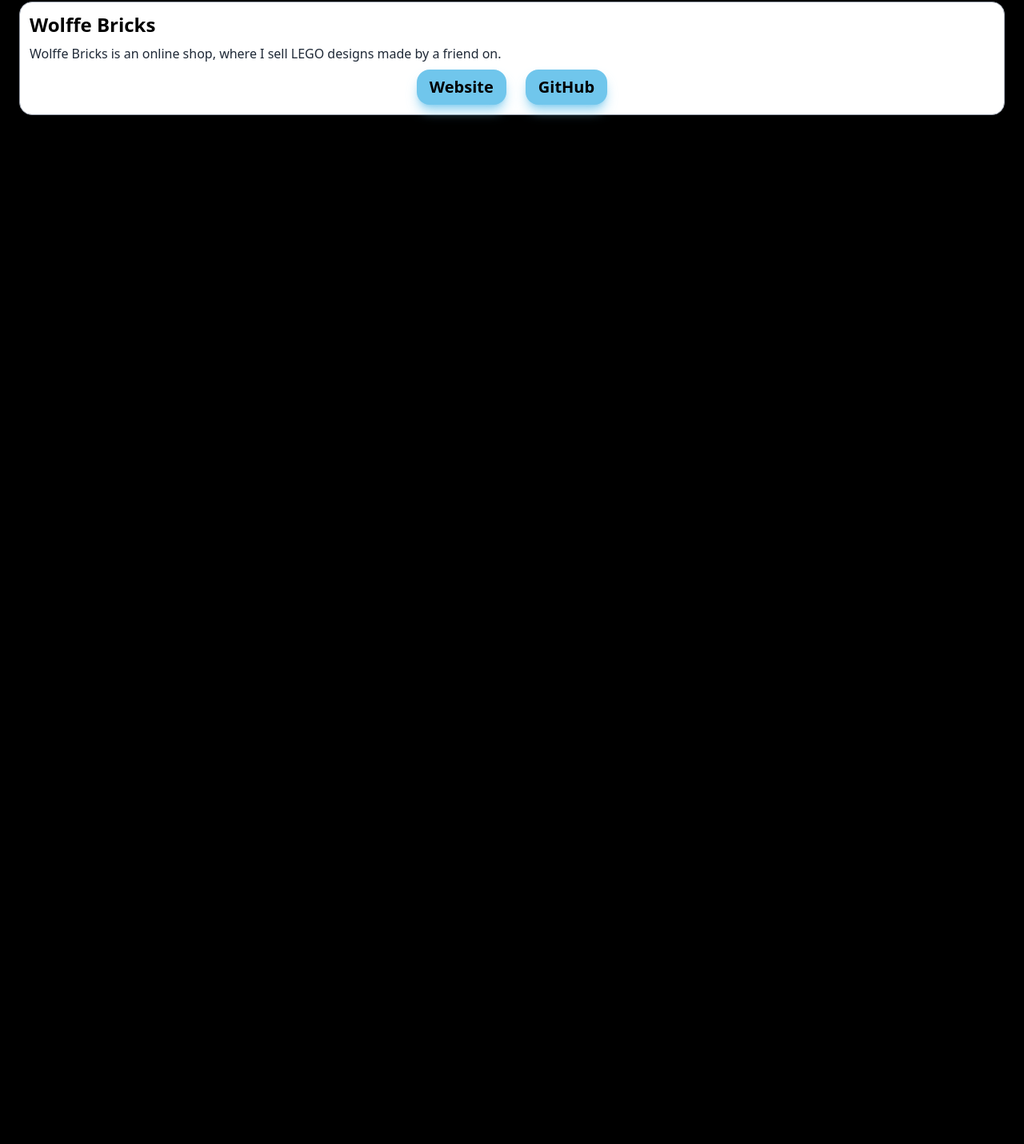
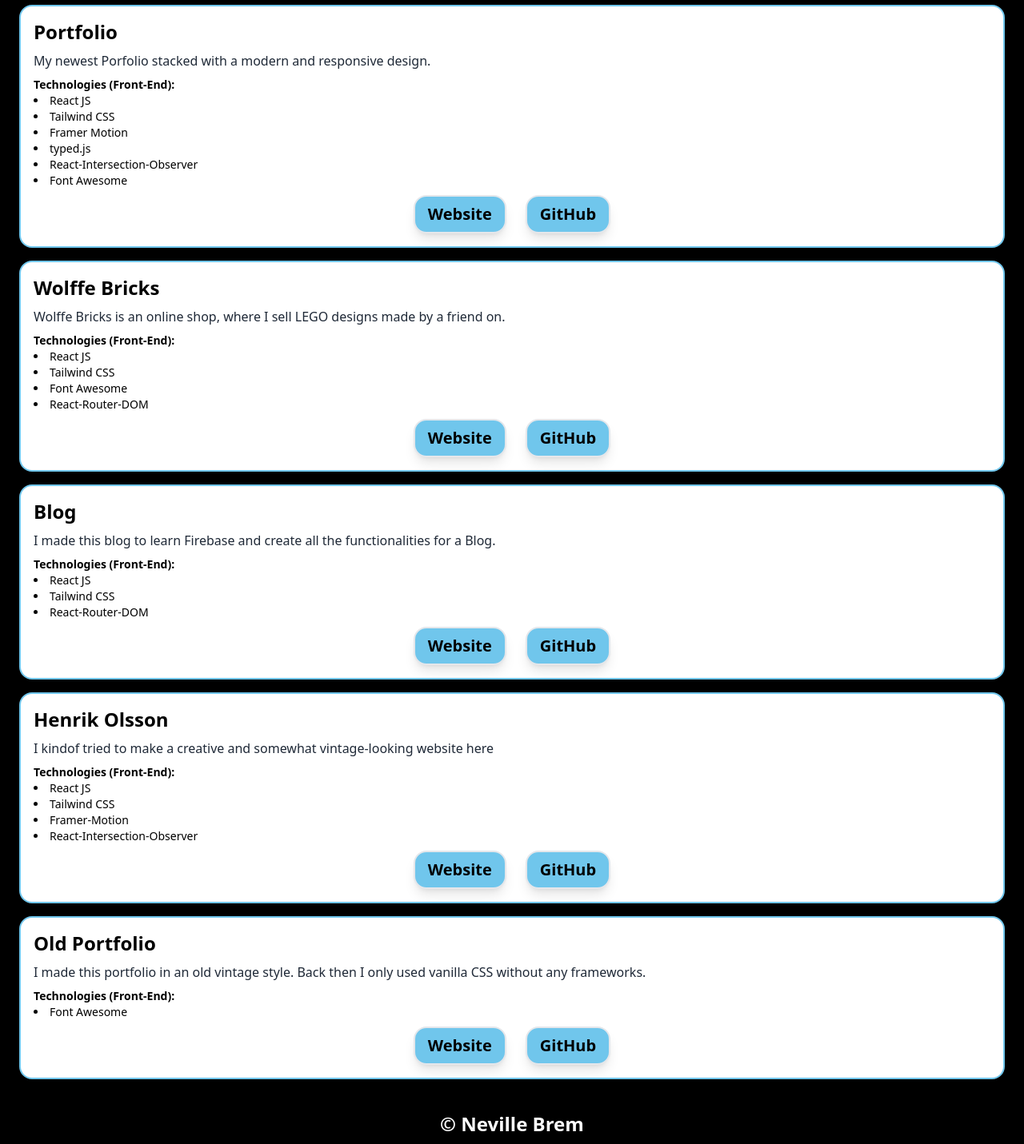
Before and after one commit to nevthereal/developedbynev, a React (Vite) app: page /work in a window 1280 px wide. Shown: the part 146-1577 px from the top of the page at 80% size. Before the commit the page ends 800 px from the top, so only its background shows below. Built offline with nearby package versions, Linux system fonts and the light colour scheme.

Commit message:
created new components, updated list, tweaked UI

```diff
--- a/package.json
+++ b/package.json
@@ -10,6 +10,11 @@
     "preview": "vite preview"
   },
   "dependencies": {
+    "@fortawesome/fontawesome-svg-core": "^6.4.2",
+    "@fortawesome/free-brands-svg-icons": "^6.4.2",
+    "@fortawesome/free-regular-svg-icons": "^6.4.2",
+    "@fortawesome/free-solid-svg-icons": "^6.4.2",
+    "@fortawesome/react-fontawesome": "^0.2.0",
     "@hookform/resolvers": "^3.2.0",
     "framer-motion": "^10.15.1",
     "react": "^18.2.0",
--- a/src/App.jsx
+++ b/src/App.jsx
@@ -3,6 +3,7 @@
 import NavBar from "./components/NavBar";
 import Home from "./pages/Home";
 import Work from "./pages/Work";
+import Footer from "./components/Footer";
 
 function App() {
   return (
@@ -14,6 +15,7 @@
         <Route path='/pricing' />
         <Route path='/contact' />
       </Routes>
+      <Footer />
     </>
   );
 }
--- /dev/null
+++ b/src/components/Footer.jsx
@@ -0,0 +1,28 @@
+import {
+  faInstagramSquare,
+  faTwitterSquare,
+} from "@fortawesome/free-brands-svg-icons";
+import { faEnvelopeSquare } from "@fortawesome/free-solid-svg-icons";
+import { FontAwesomeIcon } from "@fortawesome/react-fontawesome";
+import React from "react";
+
+const Footer = () => {
+  return (
+    <footer className=' h-[16dvh] text-center font-extrabold py-4 text-2xl'>
+      <p>© Neville Brem</p>
+      <div className='flex justify-center gap-3 text-5xl mt-2'>
+        <a href='https://instagram.com/nevillebrem' target='_blank'>
+          <FontAwesomeIcon icon={faInstagramSquare} />
+        </a>
+        <a href='https://twitter.com/BremNeville' target='_blank'>
+          <FontAwesomeIcon icon={faTwitterSquare} />
+        </a>
+        <a href='mailto:contact@nevillebrem.com' target='_blank'>
+          <FontAwesomeIcon icon={faEnvelopeSquare} />
+        </a>
+      </div>
+    </footer>
+  );
+};
+
+export default Footer;
--- a/src/components/NavBar.jsx
+++ b/src/components/NavBar.jsx
@@ -2,7 +2,7 @@
 
 const NavBar = () => {
   return (
-    <nav className='p-4 bg-white rounded-b-2xl text-black flex justify-between shadow-xl'>
+    <nav className='p-4 bg-white border-2 border-b-nevBlue border-x-nevBlue rounded-b-2xl text-black flex justify-between shadow-xl'>
       <a
         className='text-nevBlue text-3xl font-semibold font-[Fredoka] my-auto'
         href='/'
--- a/src/pages/Home.jsx
+++ b/src/pages/Home.jsx
@@ -10,8 +10,8 @@
       strings: [
         "beautiful",
         "responsive",
-        "stunning",
-        "hooking",
+        "minimalistic",
+        "modern",
         "innovative",
         "creative",
         "professional",
@@ -27,7 +27,7 @@
   }, []);
 
   return (
-    <div className='m-6'>
+    <div className='p-6 h-[71dvh] bg-gradient-to-t from-purple-600 via-nevBlue to-black'>
       <h1 className='text-5xl font-black'>
         The <span className='font-[Montserrat] italic'>Dev</span> you have been
         looking for.
@@ -46,7 +46,7 @@
         }}
         whileHover={{ scale: 1.1 }}
         whileTap={{ scale: 0.9 }}
-        className='bg-nevBlue shadow-lg shadow-nevBlue/75 px-4 py-2 text-xl font-bold rounded-2xl mt-4'
+        className='bg-nevBlue border-2 shadow-lg px-4 py-2 text-xl font-bold rounded-2xl mt-4'
       >
         <a href='/work'>See my work</a>
       </motion.button>
--- a/src/pages/Work.jsx
+++ b/src/pages/Work.jsx
@@ -1,23 +1,92 @@
 import React from "react";
-import { projectList } from "../projectList";
 
 const Work = () => {
+  const projectList = [
+    {
+      name: "Portfolio",
+      description:
+        "My newest Porfolio stacked with a modern and responsive design.",
+      githubLink: "https://github.com/nevthereal/portfolio",
+      webLink: "https://nevillebrem.com",
+      technologies: [
+        "React JS",
+        "Tailwind CSS",
+        "Framer Motion",
+        "typed.js",
+        "React-Intersection-Observer",
+        "Font Awesome",
+      ],
+    },
+    {
+      name: "Wolffe Bricks",
+      description:
+        "Wolffe Bricks is an online shop, where I sell LEGO designs made by a friend on.",
+      githubLink: "https://github.com/nevthereal/wolffebricks",
+      webLink: "https://wolffebricks.store",
+      technologies: [
+        "React JS",
+        "Tailwind CSS",
+        "Font Awesome",
+        "React-Router-DOM",
+      ],
+    },
+    {
+      name: "Blog",
+      description:
+        "I made this blog to learn Firebase and create all the functionalities for a Blog.",
+      githubLink: "https://github.com/nevthereal/blog",
+      webLink: "https://blog.nevillebrem.com",
+      technologies: ["React JS", "Tailwind CSS", "React-Router-DOM"],
+    },
+    {
+      name: "Henrik Olsson",
+      description:
+        "I kindof tried to make a creative and somewhat vintage-looking website here",
+      githubLink: "https://github.com/nevthereal/henrik-olsson",
+      webLink: "https://henrik-olsson-nevillebrem.netlify.app",
+      technologies: [
+        "React JS",
+        "Tailwind CSS",
+        "Framer-Motion",
+        "React-Intersection-Observer",
+      ],
+    },
+    {
+      name: "Old Portfolio",
+      description:
+        "I made this portfolio in an old vintage style. Back then I only used vanilla CSS without any frameworks.",
+      githubLink: "https://github.com/nevthereal/wolffebricks",
+      webLink: "https://old.nevillebrem.com",
+      technologies: ["Font Awesome"],
+    },
+  ];
+
   return (
     <div className='m-6'>
       <h1 className='text-4xl font-bold font-[Montserrat] bt-4'>My Work:</h1>
       {projectList.map((project) => {
         return (
           <div
-            className='bg-white p-3 border rounded-2xl border-gray-400 my-4'
+            className='bg-white text-black p-4 border-2 rounded-2xl border-nevBlue my-4'
             key={project.name}
           >
-            <h1 className='font-bold text-2xl text-black'>{project.name}</h1>
+            <h1 className='font-bold text-2xl'>{project.name}</h1>
             <p className='text-gray-800 mt-2'>{project.description}</p>
-            <div className='flex gap-6 justify-center text-black mt-2'>
-              <button className='bg-nevBlue shadow-lg shadow-nevBlue/75 px-4 py-2 text-xl font-bold rounded-2xl'>
+            <div className='mt-2'>
+              <h3 className='text-sm font-semibold'>
+                Technologies (Front-End):
+              </h3>
+              <ul className='text-sm list-disc list-inside'>
+                {project.technologies.map((technology, index) => {
+                  return <li key={index}>{technology}</li>;
+                })}
+              </ul>
+            </div>
+            <div className='flex gap-6 justify-center mt-2'>
+              <button className='bg-nevBlue border-2 shadow-lg px-4 py-2 text-xl font-bold rounded-2xl'>
                 <a href={project.webLink}>Website</a>
               </button>
-              <button className='bg-nevBlue shadow-lg shadow-nevBlue/75 px-4 py-2 text-xl font-bold rounded-2xl'>
+              <button className='bg-nevBlue border-2 shadow-lg px-4 py-2 text-xl font-bold rounded-2xl'>
                 <a href={project.githubLink}>GitHub</a>
               </button>
             </div>
--- a/src/projectList.js
+++ /dev/null
@@ -1,15 +0,0 @@
-export const projectList = [
-  {
-    name: "Wolffe Bricks",
-    description:
-      "Wolffe Bricks is an online shop, where I sell LEGO designs made by a friend on.",
-    githubLink: "https://github.com/nevthereal/wolffebricks",
-    webLink: "https://wolffebricks.store",
-    technologies: [
-      "React JS",
-      "Tailwind CSS",
-      "Font Awesome",
-      "React-Router-DOM",
-    ],
-  },
-];
```
Also changed, not shown: 1 other file (tests, documents, lock files or other folders).
